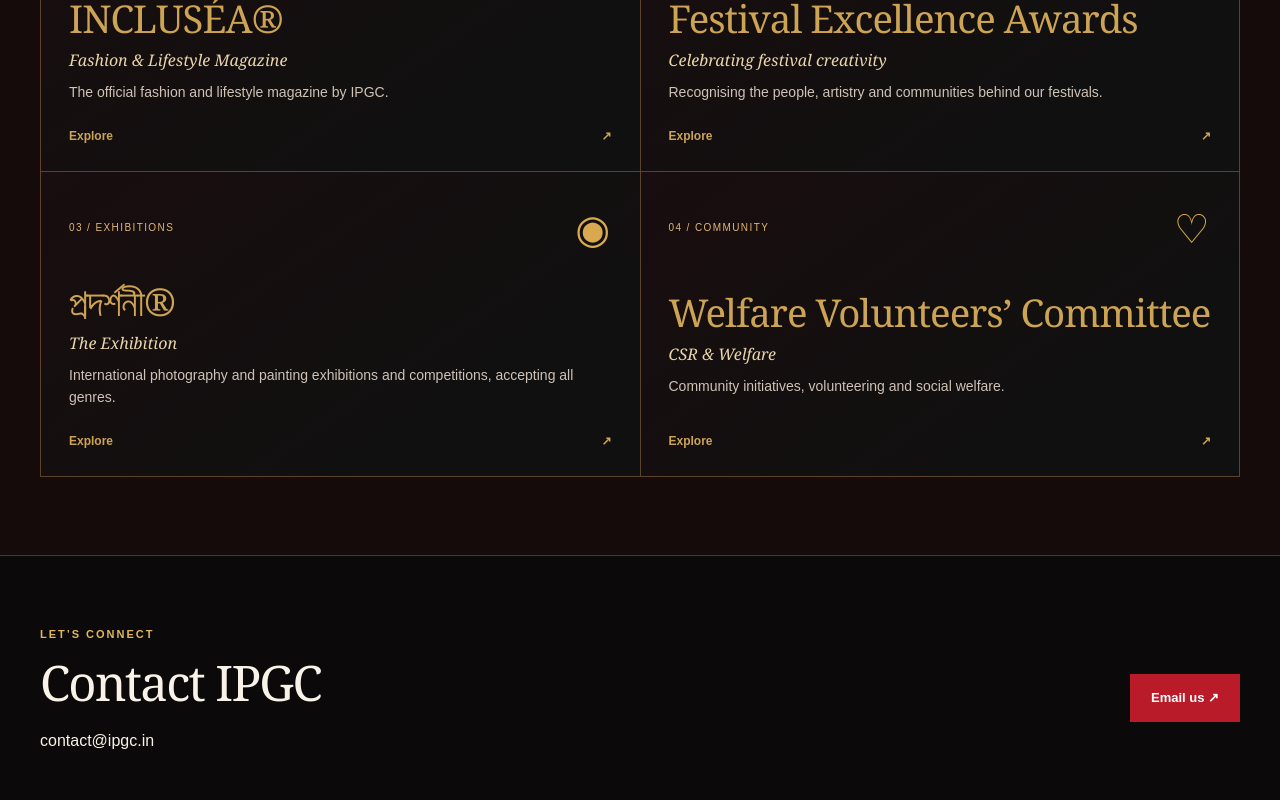
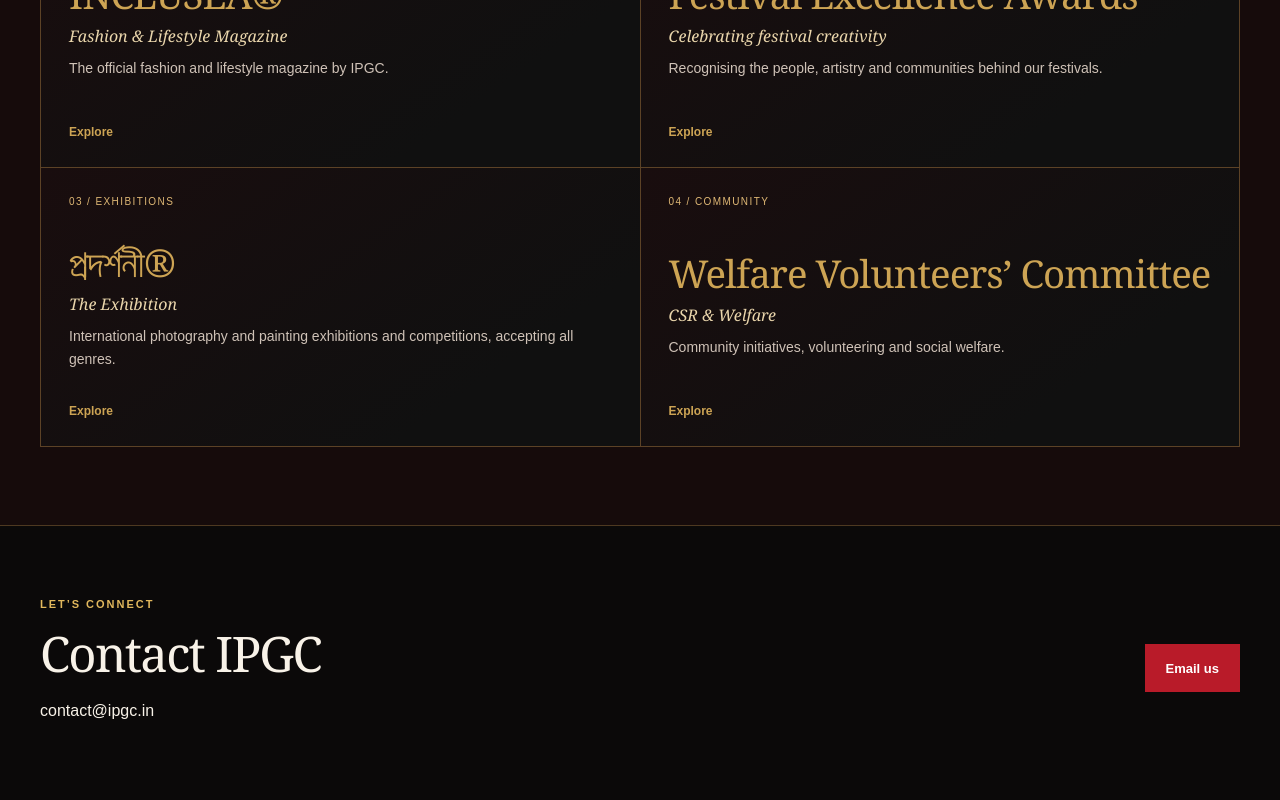
Before and after one commit to sandipanchaudhuri-dev/spondon-saas, a Next.js app in the folder ipgc-app/: page /about in a window 1280 px wide. Shown: the part 1380-2180 px from the top of the page. Built offline with nearby package versions, Linux system fonts and the light colour scheme.

Commit message:
style(ipgc): remove decorative arrows and document UI rule (#15)

```diff
--- a/ipgc-app/src/app/group-site.tsx
+++ b/ipgc-app/src/app/group-site.tsx
@@ -4,10 +4,10 @@ import "./group-site.css";
 const nav=[["/","Home"],["/about","About"],["/photography","Photography"],["/academy","Academy"],["/magazine","INCLUSÉA"],["/festival-awards","Festival Awards"],["/exhibition","প্রদর্শনী"],["/welfare","Welfare"],["/contact","Contact"]] as const;
 const services=["Fashion","Portrait","Boudoir","Fine Arts","Lifestyle","Bridal","Corporate","Events"] as const;
 const units=[
- {href:"/magazine",index:"01",label:"PUBLICATIONS",name:"INCLUSÉA®",subtitle:"Fashion & Lifestyle Magazine",description:"The official fashion and lifestyle magazine by IPGC.",mark:"I"},
- {href:"/festival-awards",index:"02",label:"RECOGNITION",name:"Festival Excellence Awards",subtitle:"Celebrating festival creativity",description:"Recognising the people, artistry and communities behind our festivals.",mark:"✦"},
- {href:"/exhibition",index:"03",label:"EXHIBITIONS",name:"প্রদর্শনী®",subtitle:"The Exhibition",description:"International photography and painting exhibitions and competitions, accepting all genres.",mark:"◉"},
- {href:"/welfare",index:"04",label:"COMMUNITY",name:"Welfare Volunteers’ Committee",subtitle:"CSR & Welfare",description:"Community initiatives, volunteering and social welfare.",mark:"♡"},
+ {href:"/magazine",index:"01",label:"PUBLICATIONS",name:"INCLUSÉA®",subtitle:"Fashion & Lifestyle Magazine",description:"The official fashion and lifestyle magazine by IPGC."},
+ {href:"/festival-awards",index:"02",label:"RECOGNITION",name:"Festival Excellence Awards",subtitle:"Celebrating festival creativity",description:"Recognising the people, artistry and communities behind our festivals."},
+ {href:"/exhibition",index:"03",label:"EXHIBITIONS",name:"প্রদর্শনী®",subtitle:"The Exhibition",description:"International photography and painting exhibitions and competitions, accepting all genres."},
+ {href:"/welfare",index:"04",label:"COMMUNITY",name:"Welfare Volunteers’ Committee",subtitle:"CSR & Welfare",description:"Community initiatives, volunteering and social welfare."},
 ] as const;
 const awards=["IPGC Sharod Samman","IPGC Sharod Shringaar","IPGC Shyama Samman","IPGC Bidyang Dehi","IPGC Basanta Utsav"];
 type SectionKey="about"|"photography"|"academy"|"magazine"|"festival-awards"|"exhibition"|"welfare"|"contact";
@@ -21,9 +21,9 @@ const sections:Record<SectionKey,{eyebrow:string;title:string;intro:string;items
  welfare:{eyebrow:"COMMUNITY",title:"Welfare Volunteers’ Committee",intro:"IPGC’s dedicated unit for CSR, welfare and community participation.",items:["Community welfare","CSR initiatives","Volunteer enquiries","Partnership enquiries"],email:"contact@ipgc.in",action:"Enquire about volunteering"},
  contact:{eyebrow:"GET IN TOUCH",title:"Contact IPGC",intro:"Connect with the IPGC group for professional assignments, creative collaborations, publications, exhibitions and community initiatives.",items:["General enquiries — contact@ipgc.in","Magazine — magazine@ipgc.in","Exhibition — exhibition@ipgc.in","Telephone — +91 98304 49955"],email:"contact@ipgc.in",action:"Email IPGC"}
 };
-function GroupNav({active}:{active:string}){return <div className="group-header"><div className="group-top"><Link className="group-wordmark" href="/" aria-label="IPGC home">IPGC<span>®</span><small>THE BRAND</small></Link><div className="group-brandname">Inclusion Portfolios<br/>Glamour Consortium</div><a className="group-topcontact" href="mailto:contact@ipgc.in">Contact IPGC <span aria-hidden="true">↗</span></a></div><nav aria-label="IPGC group navigation" className="group-nav">{nav.map(([href,label])=><Link key={href} href={href} aria-current={active===href?"page":undefined}>{label}</Link>)}</nav></div>}
+function GroupNav({active}:{active:string}){return <div className="group-header"><div className="group-top"><Link className="group-wordmark" href="/" aria-label="IPGC home">IPGC<span>®</span><small>THE BRAND</small></Link><div className="group-brandname">Inclusion Portfolios<br/>Glamour Consortium</div><a className="group-topcontact" href="mailto:contact@ipgc.in">Contact IPGC</a></div><nav aria-label="IPGC group navigation" className="group-nav">{nav.map(([href,label])=><Link key={href} href={href} aria-current={active===href?"page":undefined}>{label}</Link>)}</nav></div>}
 function GroupFooter(){return <div className="group-footer"><div><strong>IPGC®</strong><p>Inclusion Portfolios Glamour Consortium</p></div><div><a href="mailto:contact@ipgc.in">contact@ipgc.in</a><a href="tel:+919830449955">+91 98304 49955</a></div><div><Link href="/about">About the group</Link><Link href="/contact">Contact & enquiries</Link></div></div>}
-function Units(){return <section className="group-units" aria-labelledby="group-units-title"><div className="group-section-head"><span className="group-kicker">THE IPGC ECOSYSTEM</span><h2 id="group-units-title">Four distinct worlds.<br/>One creative group.</h2></div><div className="group-unit-grid">{units.map(u=><Link key={u.href} href={u.href} className="group-unit"><div className="group-unit-top"><span>{u.index} / {u.label}</span><span className="group-unit-mark" aria-hidden="true">{u.mark}</span></div><div><h3>{u.name}</h3><em>{u.subtitle}</em><p>{u.description}</p></div><span className="group-unit-link">Explore <span aria-hidden="true">↗</span></span></Link>)}</div></section>}
-function FestivalFeature(){return <section className="group-feature"><div className="group-feature-art"><img src="/ipgc-shyama-samman-2026-top15.jpg" alt="Official IPGC Shyama Samman 2026 Top 15 announcement" width={1122} height={1402} loading="lazy"/></div><div className="group-feature-copy"><span className="group-kicker">FROM OUR FESTIVAL AWARDS</span><h2>IPGC Shyama Samman 2026</h2><p>Discover the shortlisted committees, published field photography, and honours from the 2026 edition.</p><Link className="group-button" href="/shyama-samman">Explore the 2026 edition <span aria-hidden="true">↗</span></Link></div></section>}
-export function GroupHome(){return <div className="group-site"><GroupNav active="/"/><main><section className="group-hero"><div className="group-hero-text"><span className="group-kicker">PHOTOGRAPHY · CULTURE · COMMUNITY</span><h1>The art of<br/><i>seeing.</i><br/>The power of<br/>creating.</h1><p>Photography, fashion, visual arts and cultural recognition. A creative ecosystem with a purpose.</p><Link className="group-button" href="/photography">Explore our work <span aria-hidden="true">↗</span></Link></div><div className="group-hero-artwork"><img src="/brand/ipgc-anniversary-2026.jpg" alt="IPGC first anniversary artwork celebrating the group, founder Sourav Mukherjee, photography, festivals, magazine and exhibitions" width={1553} height={2048} fetchPriority="high"/></div></section><section className="group-services"><div><span className="group-kicker">THE STUDIO</span><h2>Photography across genres.</h2><Link href="/photography" className="group-textlink">Explore services ↗</Link></div><div className="group-service-list">{services.map(s=><Link key={s} href="/photography">{s}<span aria-hidden="true">↗</span></Link>)}</div></section><Units/><FestivalFeature/><section className="group-leader"><div><span className="group-kicker">FOUNDER & GROUP PRESIDENT</span><h2>Mr. Sourav Mukherjee</h2><p>Nikon NPS (Fashion) since 2022</p></div><Link className="group-textlink" href="/about">About IPGC ↗</Link></section></main><GroupFooter/></div>}
-export function GroupSection({section}:{section:SectionKey}){const page=sections[section];return <div className="group-site"><GroupNav active={section==="about"?"/about":"/"+section}/><main><section className="group-page-hero"><span className="group-kicker">{page.eyebrow}</span><h1>{page.title}</h1><p>{page.intro}</p></section><section className="group-page-content"><div><span className="group-kicker">EXPLORE</span><h2>{section==="contact"?"Contact channels":section==="festival-awards"?"Our programmes":"What we do"}</h2></div><div className="group-page-list">{page.items.map((item,i)=><div key={item}><span className="group-list-no">{String(i+1).padStart(2,"0")}</span>{item==="IPGC Shyama Samman"?<Link href="/shyama-samman">{item} · 2026 edition ↗</Link>:<span>{item}</span>}</div>)}</div></section>{section==="festival-awards"?<FestivalFeature/>:null}{section==="about"?<Units/>:null}<section className="group-enquiry"><div><span className="group-kicker">LET’S CONNECT</span><h2>{page.action}</h2><p>{page.email}</p></div><a className="group-button" href={"mailto:"+page.email}>Email us ↗</a></section></main><GroupFooter/></div>}
+function Units(){return <section className="group-units" aria-labelledby="group-units-title"><div className="group-section-head"><span className="group-kicker">THE IPGC ECOSYSTEM</span><h2 id="group-units-title">Four distinct worlds.<br/>One creative group.</h2></div><div className="group-unit-grid">{units.map(u=><Link key={u.href} href={u.href} className="group-unit"><div className="group-unit-top"><span>{u.index} / {u.label}</span></div><div><h3>{u.name}</h3><em>{u.subtitle}</em><p>{u.description}</p></div><span className="group-unit-link">Explore</span></Link>)}</div></section>}
+function FestivalFeature(){return <section className="group-feature"><div className="group-feature-art"><img src="/ipgc-shyama-samman-2026-top15.jpg" alt="Official IPGC Shyama Samman 2026 Top 15 announcement" width={1122} height={1402} loading="lazy"/></div><div className="group-feature-copy"><span className="group-kicker">FROM OUR FESTIVAL AWARDS</span><h2>IPGC Shyama Samman 2026</h2><p>Discover the shortlisted committees, published field photography, and honours from the 2026 edition.</p><Link className="group-button" href="/shyama-samman">Explore the 2026 edition</Link></div></section>}
+export function GroupHome(){return <div className="group-site"><GroupNav active="/"/><main><section className="group-hero"><div className="group-hero-text"><span className="group-kicker">PHOTOGRAPHY · CULTURE · COMMUNITY</span><h1>The art of<br/><i>seeing.</i><br/>The power of<br/>creating.</h1><p>Photography, fashion, visual arts and cultural recognition. A creative ecosystem with a purpose.</p><Link className="group-button" href="/photography">Explore our work</Link></div><div className="group-hero-artwork"><img src="/brand/ipgc-anniversary-2026.jpg" alt="IPGC first anniversary artwork celebrating the group, founder Sourav Mukherjee, photography, festivals, magazine and exhibitions" width={1553} height={2048} fetchPriority="high"/></div></section><section className="group-services"><div><span className="group-kicker">THE STUDIO</span><h2>Photography across genres.</h2><Link href="/photography" className="group-textlink">Explore services</Link></div><div className="group-service-list">{services.map(s=><Link key={s} href="/photography">{s}</Link>)}</div></section><Units/><FestivalFeature/><section className="group-leader"><div><span className="group-kicker">FOUNDER & GROUP PRESIDENT</span><h2>Mr. Sourav Mukherjee</h2><p>Nikon NPS (Fashion) since 2022</p></div><Link className="group-textlink" href="/about">About IPGC</Link></section></main><GroupFooter/></div>}
+export function GroupSection({section}:{section:SectionKey}){const page=sections[section];return <div className="group-site"><GroupNav active={section==="about"?"/about":"/"+section}/><main><section className="group-page-hero"><span className="group-kicker">{page.eyebrow}</span><h1>{page.title}</h1><p>{page.intro}</p></section><section className="group-page-content"><div><span className="group-kicker">EXPLORE</span><h2>{section==="contact"?"Contact channels":section==="festival-awards"?"Our programmes":"What we do"}</h2></div><div className="group-page-list">{page.items.map((item,i)=><div key={item}><span className="group-list-no">{String(i+1).padStart(2,"0")}</span>{item==="IPGC Shyama Samman"?<Link href="/shyama-samman">{item} · 2026 edition</Link>:<span>{item}</span>}</div>)}</div></section>{section==="festival-awards"?<FestivalFeature/>:null}{section==="about"?<Units/>:null}<section className="group-enquiry"><div><span className="group-kicker">LET’S CONNECT</span><h2>{page.action}</h2><p>{page.email}</p></div><a className="group-button" href={"mailto:"+page.email}>Email us</a></section></main><GroupFooter/></div>}
--- a/ipgc-app/src/app/pujo/[slug]/finalist-album.tsx
+++ b/ipgc-app/src/app/pujo/[slug]/finalist-album.tsx
@@ -20,7 +20,7 @@ export default function FinalistAlbum({photos,name}:{photos:readonly PublishedPh
   <div className="ipgc-album-grid" aria-label={name+" photo gallery"}>
    {photos.map((photo,index)=><button className="ipgc-album-thumb" key={photo.kind+photo.id} type="button" onClick={()=>setSelected(index)} aria-label={"Open photograph "+(index+1)+" of "+photos.length}>
     <PhotoStage photo={photo} variant="thumb"/>
-    <span className="ipgc-album-zoom" aria-hidden="true">↗</span>
+
    </button>)}
   </div>
   <dialog ref={dialog} className="ipgc-lightbox" aria-label={name+" photo viewer"} onClose={()=>setSelected(null)} onClick={e=>{if(e.currentTarget===e.target)setSelected(null)}}>
--- a/ipgc-app/src/app/shyama-home.tsx
+++ b/ipgc-app/src/app/shyama-home.tsx
@@ -6,7 +6,7 @@ import PhotoStage from "./photo-stage";
 
 export default async function ShyamaHome(){
  const [albums,details]=await Promise.all([loadPublishedAlbums(),loadFinalistDetails()]);
- return <main className="ipgc-landing"><nav className="ipgc-profile-nav" aria-label="Festival navigation"><Link href="/festival-awards">← Festival Awards</Link><Link href="/">IPGC Home</Link></nav>
+ return <main className="ipgc-landing"><nav className="ipgc-profile-nav" aria-label="Festival navigation"><Link href="/festival-awards">Back to Festival Awards</Link><Link href="/">IPGC Home</Link></nav>
   <img className="ipgc-landing-hero" src="/ipgc-shyama-samman-2026-top15.jpg" alt="IPGC Shyama Samman 2026 — official Top 15 selected clubs and mandaps" width={1122} height={1402} fetchPriority="high" />
   <section className="ipgc-top15-announcement" aria-label="Top 15 announcement">
    <h1>🪔 The Top 15 are here!</h1>
@@ -20,7 +20,7 @@ export default async function ShyamaHome(){
     {finalists.map((f,i)=>{const detail=details[f.registration];if(!detail)throw Error('Missing approved registration: '+f.registration);const photos=albums[f.registration]??[];const cover=photos[0];return <Link className={`ipgc-finalist-tile${finalistAwards[f.slug]?" ipgc-finalist-awarded":""}`} href={`/pujo/${f.slug}`} key={f.slug}>
      <span className="ipgc-finalist-visual">{cover?<PhotoStage photo={cover} variant="thumb"/>:<span className="placeholder">{String(i+1).padStart(2,"0")}</span>}</span>
      <span className="ipgc-finalist-content"><small>TOP 15 FINALIST · {String(i+1).padStart(2,"0")}</small><h3>{detail.club_name}</h3><p>{detail.locality||detail.district||'Location not recorded'}</p>{finalistAwards[f.slug]&&<span className="ipgc-finalist-award"><span className="ipgc-award-icon" aria-hidden="true">🏆</span><strong>{finalistAwards[f.slug]}</strong></span>}</span>
-     <span aria-hidden="true" className="ipgc-finalist-arrow">↗</span>
+
     </Link>})}
    </div>
   </section>
--- a/ipgc-app/src/app/styles.css
+++ b/ipgc-app/src/app/styles.css
@@ -57,7 +57,7 @@ body>.ipgc-countdown{max-width:none}
 .ipgc-finalist-content small{color:#815c4e;font-size:12px;letter-spacing:.06em;font-weight:800}
 .ipgc-finalist-content h3{margin:5px 0 4px;color:#37202c;font:700 19px/1.23 Georgia,serif;overflow-wrap:anywhere}
 .ipgc-finalist-content p{font-size:12px;color:#7c6461;margin:0}
-.ipgc-finalist-arrow{align-self:center;color:#83563c;padding:12px;font-size:22px}
+
 .ipgc-profile-page{min-height:100svh;padding:0 16px 45px;color:#34282b;background:#f4eee6}
 .ipgc-profile-nav{display:flex;align-items:center;justify-content:space-between;gap:12px;width:min(100%,1000px);margin:auto;padding:21px 0;color:#8a6662;font-size:12px}
 .ipgc-profile-nav a,.ipgc-profile-return a{color:#91212c;text-decoration:none;font-weight:700}
@@ -94,7 +94,7 @@ body>.ipgc-countdown{max-width:none}
 .ipgc-album-thumb>.ipgc-photo-stage{width:100%;height:100%}
 .ipgc-album-thumb:hover .ipgc-photo-sharp{transform:scale(1.015)}
 .ipgc-album-thumb:focus-visible{outline:3px solid #9b714b;outline-offset:3px}
-.ipgc-album-zoom{position:absolute;bottom:9px;right:9px;display:grid;place-items:center;width:29px;height:29px;border-radius:50%;background:#fffdf3df;color:#4c2533;font-size:17px}
+
 .ipgc-album-empty{padding:22px;background:#f1e7dc;border:1px solid #e5d7c7;border-radius:10px;font-size:14px;color:#6b5a58}
 .ipgc-lightbox{position:fixed;inset:0;margin:auto;border:0;padding:0;width:100vw;max-width:none;height:100dvh;max-height:none;background:#111016;color:#fff;overflow:hidden}
 .ipgc-lightbox::backdrop{background:#080609e8}
@@ -161,4 +161,4 @@ body>.ipgc-countdown{max-width:none}
 @media(prefers-reduced-motion:reduce){.ipgc-photo-sharp{transition:none}}
 
 /* Match the IPGC red/black/gold brand on the public archive while retaining readable light detail panels and forms. */
-.ipgc-landing .ipgc-profile-nav a{color:#edc878}.ipgc-landing .ipgc-profile-nav{color:#e3ca9e}.ipgc-finalist-tile{background:#181111;color:#f7efe4;border-color:#583d26}.ipgc-finalist-content h3{color:#fff3e1}.ipgc-finalist-content small{color:#e6ba69}.ipgc-finalist-content p{color:#d1c0b3}.ipgc-finalist-arrow{color:#d8ad5f}.ipgc-finalist-award{color:#efc46e}.ipgc-finalist-visual{background:#241414}.ipgc-finalist-visual .placeholder{color:#e5be79}
+.ipgc-landing .ipgc-profile-nav a{color:#edc878}.ipgc-landing .ipgc-profile-nav{color:#e3ca9e}.ipgc-finalist-tile{background:#181111;color:#f7efe4;border-color:#583d26}.ipgc-finalist-content h3{color:#fff3e1}.ipgc-finalist-content small{color:#e6ba69}.ipgc-finalist-content p{color:#d1c0b3}.ipgc-finalist-award{color:#efc46e}.ipgc-finalist-visual{background:#241414}.ipgc-finalist-visual .placeholder{color:#e5be79}
```
Also changed, not shown: ipgc-app/src/app/pujo/[slug]/page.tsx (+4 -4 lines), ipgc-app/src/app/group-site.css, 1 other file (tests, documents, lock files or other folders).
